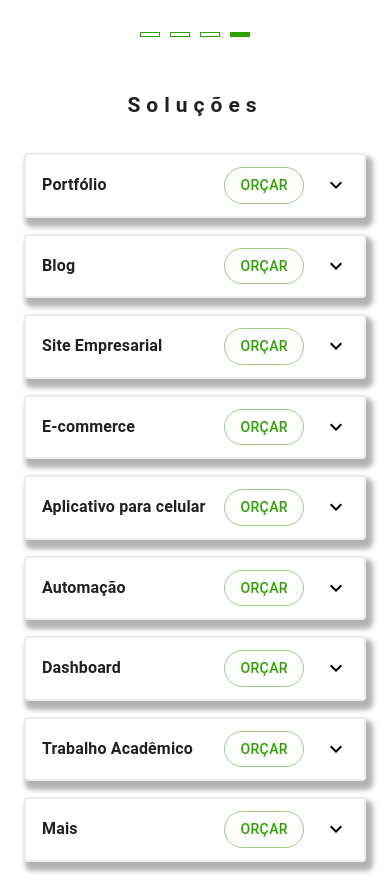
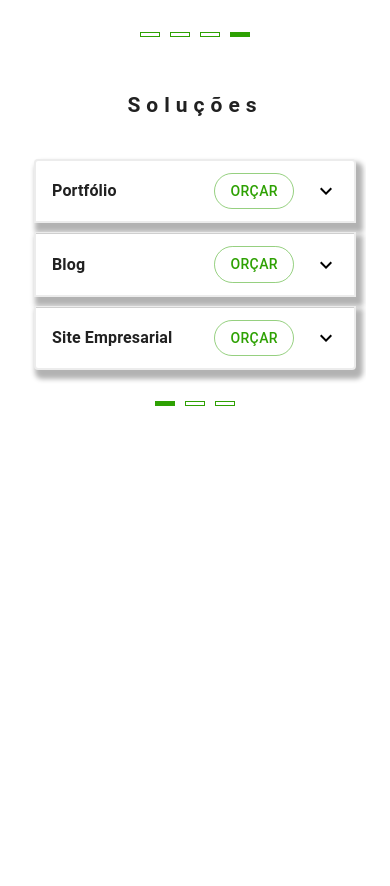
Before and after one commit to AshileySabah/portfolio-final, a React (Vite) app: page / in a window 390 px wide. Shown: the part 920-1806 px from the top of the page. After the commit the page ends 1355 px from the top, so only its background shows below. Built offline with nearby package versions, Linux system fonts and the light colour scheme.

Commit message:
feat: solucoes - mobile e desktop

```diff
--- /dev/null
+++ b/src/pages/Solucoes/Desktop/index.tsx
@@ -0,0 +1,29 @@
+import { solucoes, SolucoesEnum } from "../data";
+import { Card } from "../components/Card";
+import { Grid } from "@mui/material";
+
+export const SolucoesDesktop = () => {
+  return (
+    <Grid container spacing={2}>
+      <Grid item xs={12}>
+        <Grid container spacing={2}>
+          {solucoes?.map((solucao) => {
+            return (
+              <Grid
+                key={solucao?.tipo}
+                item
+                xs={12}
+                sm={12}
+                md={solucao?.tipo === SolucoesEnum.MAIS ? 12 : 6}
+                lg={solucao?.tipo === SolucoesEnum.MAIS ? 12 : 6}
+                xl={4}
+              >
+                <Card {...solucao} />
+              </Grid>
+            );
+          })}
+        </Grid>
+      </Grid>
+    </Grid>
+  );
+};
--- /dev/null
+++ b/src/pages/Solucoes/Mobile/index.tsx
@@ -0,0 +1,21 @@
+import { solucoes } from "../data";
+import { Card } from "../components/Card";
+import { splitArrayConverter } from "@/utils/converters/splitArrayConverter";
+import { Carousel } from "@/components/Carousel";
+import { Container } from "./styles";
+
+export const SolucoesMobile = () => {
+  const solucoesMobileList = splitArrayConverter(solucoes, 3);
+
+  const list = solucoesMobileList?.map((solucoes) => {
+    return (
+      <Container>
+        {solucoes?.map((solucao) => {
+          return <Card {...solucao} />;
+        })}
+      </Container>
+    );
+  });
+
+  return <Carousel list={list} />;
+};
--- /dev/null
+++ b/src/pages/Solucoes/Mobile/styles.tsx
@@ -0,0 +1,10 @@
+import styled from "styled-components";
+import { Box } from "@mui/material";
+
+export const Container = styled(Box)`
+  display: flex;
+  flex-direction: column;
+  justify-content: center;
+  align-items: center;
+  gap: 9px;
+`;
--- a/src/pages/Solucoes/components/styles.tsx
+++ b/src/pages/Solucoes/components/styles.tsx
@@ -27,6 +27,12 @@ export const Container = styled(Accordion)`
         ? theme?.palette?.secondary?.main
         : theme?.palette?.common?.black};
   }
+
+  ${({ theme }) => css`
+    ${theme.breakpoints.down("md")} {
+      width: calc(100% - 20px);
+    }
+  `}
 `;
 
 export const ContainerSummary = styled(Box)`
--- a/src/pages/Solucoes/index.tsx
+++ b/src/pages/Solucoes/index.tsx
@@ -1,32 +1,17 @@
-import { solucoes, SolucoesEnum } from "./data";
-import { Card } from "./components/Card";
-import { Grid } from "@mui/material";
+import { Box, Grid } from "@mui/material";
 import { PageLayout } from "@/components/PageLayout";
+import { SolucoesDesktop } from "./Desktop";
+import { SolucoesMobile } from "./Mobile";
 
 export const Solucoes = () => {
   return (
     <PageLayout section="Soluções">
-      <Grid container spacing={2}>
-        <Grid item xs={12}>
-          <Grid container spacing={2}>
-            {solucoes?.map((solucao) => {
-              return (
-                <Grid
-                  key={solucao?.tipo}
-                  item
-                  xs={12}
-                  sm={12}
-                  md={solucao?.tipo === SolucoesEnum.MAIS ? 12 : 6}
-                  lg={solucao?.tipo === SolucoesEnum.MAIS ? 12 : 6}
-                  xl={4}
-                >
-                  <Card {...solucao} />
-                </Grid>
-              );
-            })}
-          </Grid>
-        </Grid>
-      </Grid>
+      <Box sx={{ display: { xs: "block", md: "none" } }}>
+        <SolucoesMobile />
+      </Box>
+      <Box sx={{ display: { xs: "none", md: "block" } }}>
+        <SolucoesDesktop />
+      </Box>
     </PageLayout>
   );
 };
--- /dev/null
+++ b/src/utils/converters/splitArrayConverter.ts
@@ -0,0 +1,10 @@
+export function splitArrayConverter<T>(array: T[], size: number): T[][] {
+  return array?.reduce<T[][]>((result, item, index) => {
+    const groupIndex = Math?.floor(index / size);
+    if (!result[groupIndex]) {
+      result[groupIndex] = [];
+    }
+    result[groupIndex]?.push(item);
+    return result;
+  }, []);
+}
```
